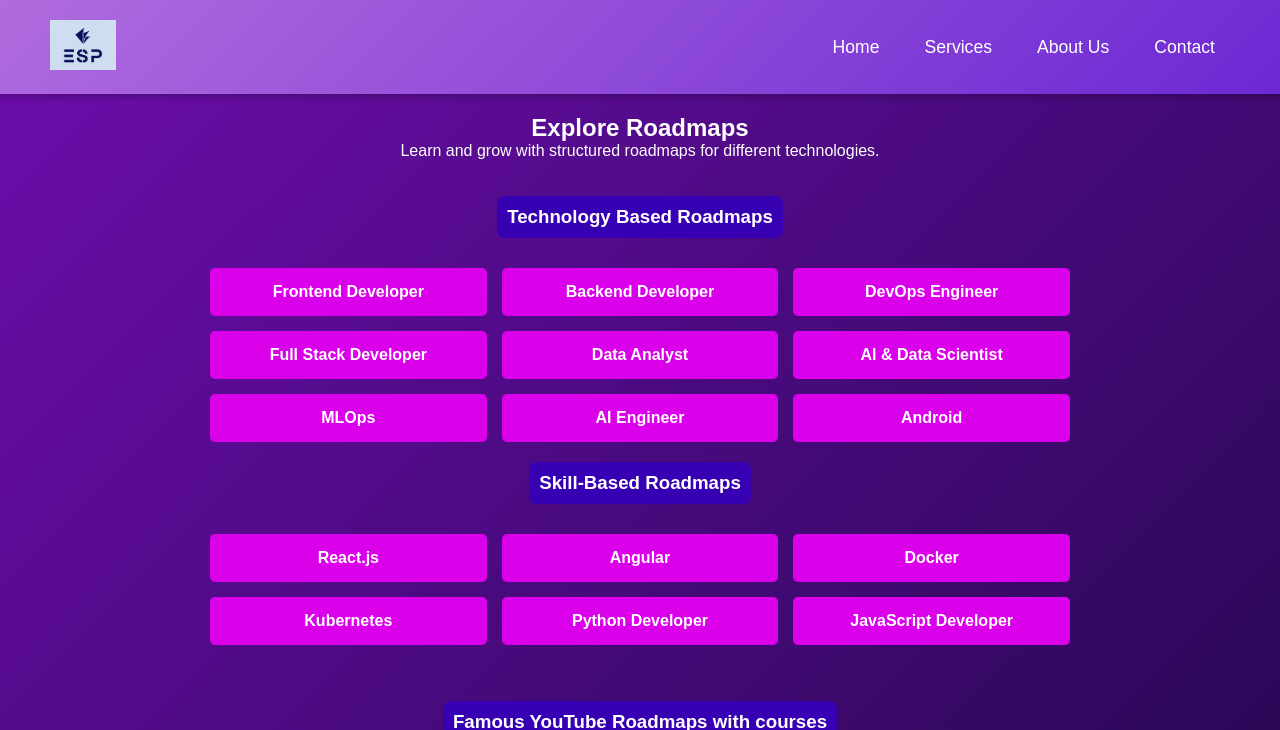
After one commit to Prayesh13/LMS, a Flask app: page /roadmaps in a window 1280 px wide. The commit adds this page. Shown: the top 730 px of the page. Run offline with Flask 3, Linux system fonts and the light colour scheme.

Commit message:
Added roadmaps and contact files

```diff
--- a/app.py
+++ b/app.py
@@ -60,5 +60,13 @@ def udemy_recommendation():
                            user_subject=user_subject,
                            user_level=user_level)
 
+@app.route('/contact')
+def contact():
+    return render_template('contact.html')
+
+@app.route('/roadmaps')
+def roadmaps():
+    return render_template('roadmaps.html')
+
 if __name__ == '__main__':
     app.run(debug=True, port=5001)
--- a/templates/layout.html
+++ b/templates/layout.html
@@ -20,11 +20,13 @@
                     <a href="{{ url_for('digital_footprints') }}">Digital footprint</a>
                     <a href="{{ url_for('course_recommendation') }}">Coursera Course Recommendation</a>
                     <a href="{{ url_for('udemy_recommendation') }}">Udemy Course Recommendation</a>
+                    <a href="{{ url_for('roadmaps') }}">Roadmaps</a>
                     <a href="{{ url_for('communication_skills') }}">Comm. skills</a>
+
                 </div>
             </div>
             <a href="#about">About Us</a>
-            <a href="#contact">Contact</a>
+            <a href="{{ url_for('contact') }}">Contact</a>
         </nav>
     </header>
 
--- /dev/null
+++ b/templates/roadmaps.html
@@ -0,0 +1,128 @@
+{% extends 'layout.html' %}
+
+{% block title %}Roadmaps{% endblock %}
+
+{% block content %}
+<div class="container">
+    <h2>Explore Roadmaps</h2>
+    <p>Learn and grow with structured roadmaps for different technologies.</p>
+
+    <br><br>
+    <h3 class="highlight">Technology Based Roadmaps</h3>
+    <div class="roadmap-grid">
+        <a href="https://roadmap.sh/frontend" target="_blank" class="roadmap-btn">Frontend Developer</a>
+        <a href="https://roadmap.sh/backend" target="_blank" class="roadmap-btn">Backend Developer</a>
+        <a href="https://roadmap.sh/devops" target="_blank" class="roadmap-btn">DevOps Engineer</a>
+        <a href="https://roadmap.sh/full-stack" target="_blank" class="roadmap-btn">Full Stack Developer</a>
+        <a href="https://roadmap.sh/data-analyst" target="_blank" class="roadmap-btn">Data Analyst</a>
+        <a href="https://roadmap.sh/ai-data-scientist" target="_blank" class="roadmap-btn">AI & Data Scientist</a>
+        <a href="https://roadmap.sh/mlops" target="_blank" class="roadmap-btn">MLOps</a>
+        <a href="https://roadmap.sh/ai-engineer" target="_blank" class="roadmap-btn">AI Engineer</a>
+        <a href="https://roadmap.sh/android" target="_blank" class="roadmap-btn">Android</a>
+    </div>
+
+    <h3 class="highlight">Skill-Based Roadmaps</h3>
+    <div class="roadmap-grid">
+        <a href="https://roadmap.sh/react" target="_blank" class="roadmap-btn">React.js</a>
+        <a href="https://roadmap.sh/angular" target="_blank" class="roadmap-btn">Angular</a>
+        <a href="https://roadmap.sh/docker" target="_blank" class="roadmap-btn">Docker</a>
+        <a href="https://roadmap.sh/kubernetes" target="_blank" class="roadmap-btn">Kubernetes</a>
+        <a href="https://roadmap.sh/python" target="_blank" class="roadmap-btn">Python Developer</a>
+        <a href="https://roadmap.sh/javascript" target="_blank" class="roadmap-btn">JavaScript Developer</a>
+    </div>
+
+    <br><br>
+    <h3 class="highlight">Famous YouTube Roadmaps with courses</h3>
+    <div class="youtube-grid">
+        <div class="youtube-card">
+            <a href="https://www.youtube.com/playlist?list=PLDzeHZWIZsTo0wSBcg4-NMIbC0L8evLrD" target="_blank">
+                <img src="https://i.ytimg.com/vi/Vi9bxu-M-ag/hqdefault.jpg?sqp=-oaymwEnCPYBEIoBSFryq4qpAxkIARUAAIhCGAHYAQHiAQoIGBACGAY4AUAB&rs=AOn4CLACritBfQVG4iCPb9sIYwIDAGV1pA" alt="Frontend Roadmap">
+                <p>Full Stack Web Developer Roadmap</p>
+            </a>
+        </div>
+        <div class="youtube-card">
+            <a href="https://www.youtube.com/watch?v=hlGoQC332VM&ab_channel=ApnaCollege" target="_blank">
+                <img src="https://i.ytimg.com/an_webp/hlGoQC332VM/mqdefault_6s.webp?du=3000&sqp=CN-bwL4G&rs=AOn4CLC17POSQEm50reFiyMvFKjjXUU9bg" alt="Backend Roadmap">
+                <p>SQL Full Roadmap</p>
+            </a>
+        </div>
+        <div class="youtube-card">
+            <a href="https://www.youtube.com/live/UxrrDLf5SlQ?si=Ob2BuhxtrJ_D9Pmu" target="_blank">
+                <img src="https://i.ytimg.com/vi/UxrrDLf5SlQ/hqdefault.jpg?sqp=-oaymwEnCPYBEIoBSFryq4qpAxkIARUAAIhCGAHYAQHiAQoIGBACGAY4AUAB&rs=AOn4CLDFfoIPo9zlH7pYg-uM9uOc6PmYuQ" alt="Data Science Roadmap">
+                <p>Data Science Roadmap</p>
+            </a>
+        </div>
+        <div class="youtube-card">
+            <a href="https://youtu.be/-dJPoLm_gtE?si=rlTscxVooYL1vNN2" target="_blank">
+                <img src="https://i.ytimg.com/vi/-dJPoLm_gtE/hq720.jpg?sqp=-oaymwEnCNAFEJQDSFryq4qpAxkIARUAAIhCGAHYAQHiAQoIGBACGAY4AUAB&rs=AOn4CLBq44FecRBvQ73RKtUVQ7YpeQp6Zg" alt="MLOps Roadmap">
+                <p>MLOps Roadmap</p>
+            </a>
+        </div>
+    </div>
+</div>
+
+<style>
+    .container {
+        max-width: 900px;
+        margin: auto;
+        text-align: center;
+        padding: 20px;
+    }
+
+    .roadmap-grid {
+        display: grid;
+        grid-template-columns: repeat(auto-fit, minmax(250px, 1fr));
+        gap: 15px;
+        margin: 20px 0;
+    }
+
+    .roadmap-btn {
+        text-decoration: none;
+        color: #ffffff;
+        background-color: #da00ea;
+        padding: 15px;
+        border-radius: 5px;
+        display: inline-block;
+        width: 100%;
+        text-align: center;
+        font-weight: bold;
+        transition: 0.3s;
+    }
+
+    .roadmap-btn:hover {
+        background-color: #a400b3;
+    }
+
+    .youtube-grid {
+        display: grid;
+        grid-template-columns: repeat(auto-fit, minmax(200px, 1fr));
+        gap: 15px;
+    }
+
+    .youtube-card {
+        background: #f5f5f5;
+        padding: 10px;
+        border-radius: 10px;
+        text-align: center;
+    }
+
+    .youtube-card img {
+        width: 100%;
+        border-radius: 5px;
+    }
+
+    .youtube-card p {
+        margin: 10px 0 0;
+        font-weight: bold;
+    }
+
+    .highlight {
+        background-color: #3700b3;
+        color: white;
+        padding: 10px;
+        border-radius: 8px;
+        display: inline-block;
+        margin-bottom: 10px;
+    }
+</style>
+{% endblock %}
```
Also changed, not shown: templates/contact.html (added, +118 -0 lines), static/mlops.png (added).
